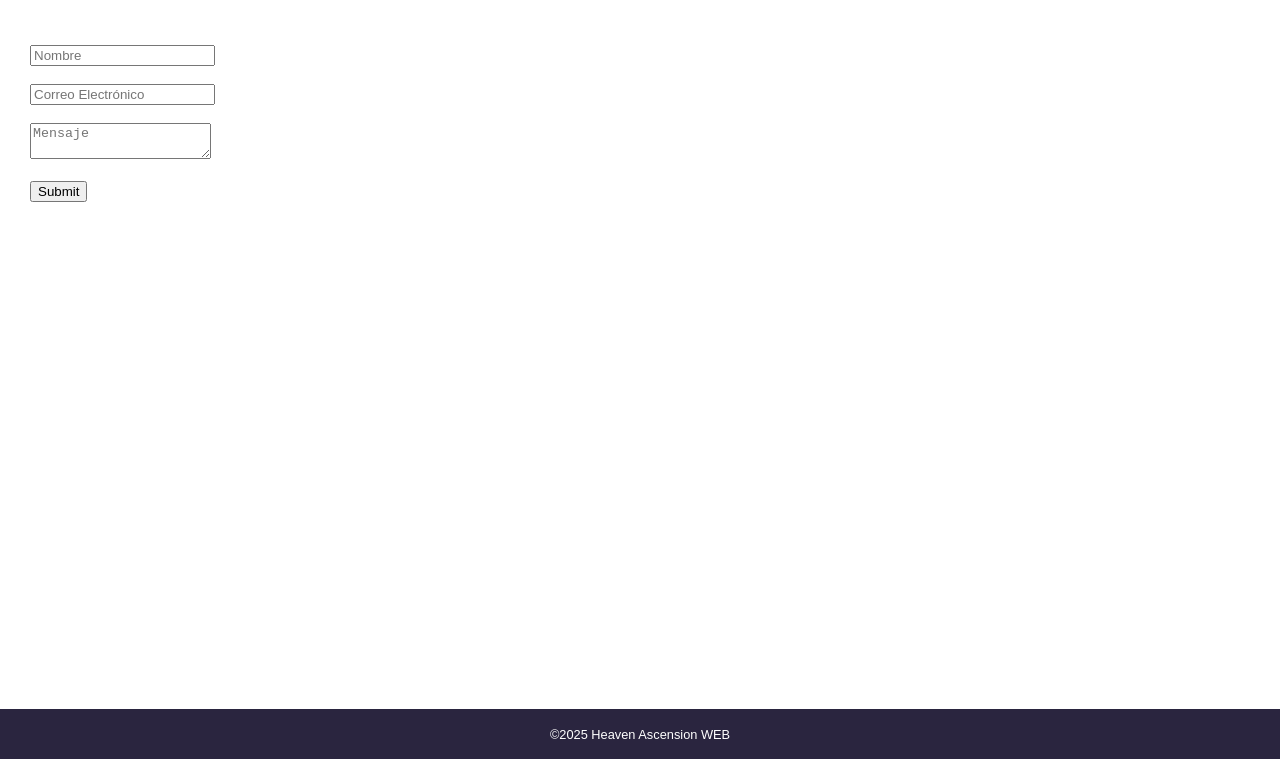
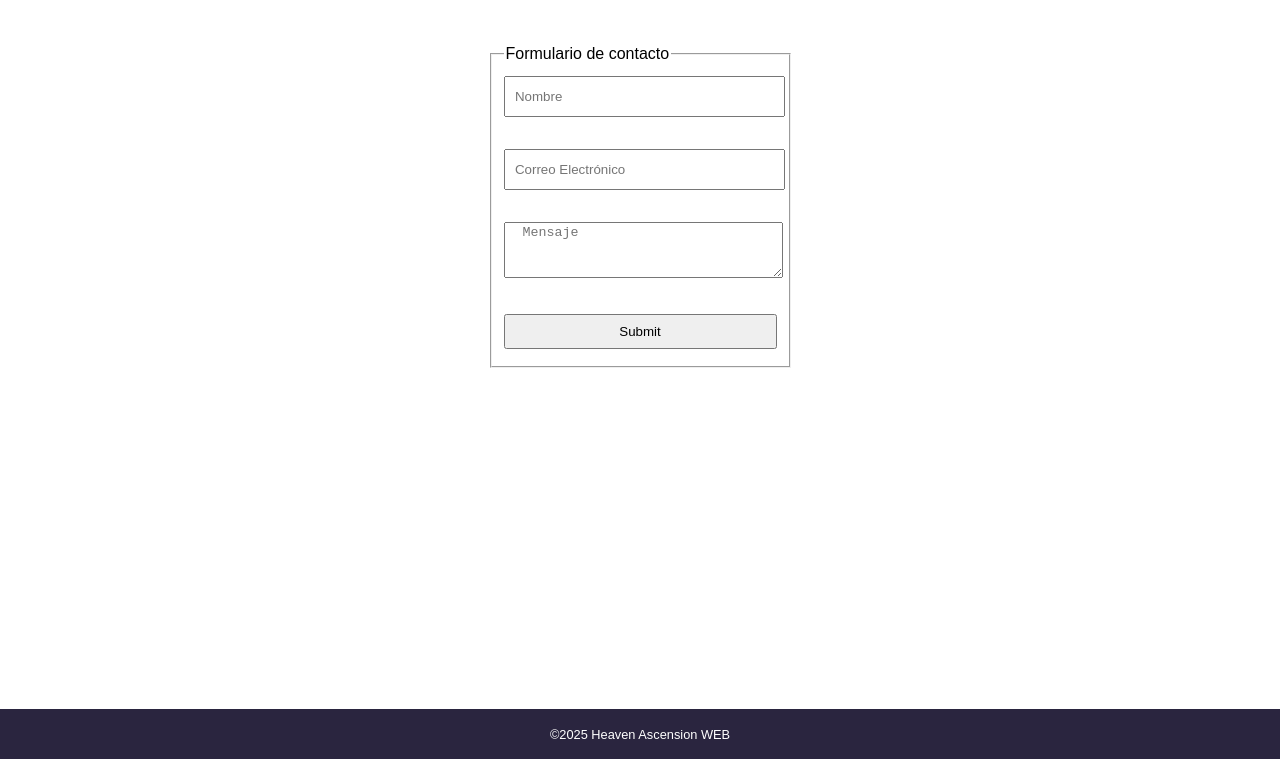
Before and after one commit to saulocaceresg/Laboratorio10IDWEB-HTML-y-CSS, a plain HTML site: page sitio-web/contacto.html in a window 1280 px wide. Shown: the part 91-850 px from the top of the page. Drawn offline with Linux system fonts and the light colour scheme.

Commit message:
Commit 14: estilos del contenido principal (formulario) en contacto.html

```diff
--- a/sitio-web/contacto.html
+++ b/sitio-web/contacto.html
@@ -21,14 +21,17 @@
     </header>
 
     <main>
-        <form action="#" method="post" class="formcontac">
-            <input type="text" id="nombre" name="nombre" placeholder="Nombre" required>
-            <br><br>
-            <input type="email" name="correo" id="correo" placeholder="Correo Electrónico" required>
-            <br><br>
-            <textarea name="mensaje" id="mensaje" placeholder="Mensaje"></textarea>
-            <br><br>
-            <input type="submit" name="envio" id="envio">
+        <form action="#" method="get" class="formcontac">
+            <fieldset>
+                <legend>Formulario de contacto</legend>
+                <input type="text" id="nombre" name="nombre" placeholder="  Nombre" required>
+                <br><br>
+                <input type="email" name="correo" id="correo" placeholder="  Correo Electrónico" required>
+                <br><br>
+                <textarea name="mensaje" id="mensaje" placeholder="  Mensaje"></textarea>
+                <br><br>
+                <input type="submit" name="envio" id="envio">
+            </fieldset>
         </form>
     </main>
 
--- a/sitio-web/css/estilos.css
+++ b/sitio-web/css/estilos.css
@@ -143,3 +143,23 @@ main article.cajanos {
 main article.cajanos div.nos {
     padding: 0 15px;
 }
+
+
+/* =================== CONTACTO ======================= */
+/* ---- Contenido principal de contacto.html ---- */
+main form.formcontac {
+    margin: auto;
+    align-items: center;
+    justify-content: center;
+    width: 25%;
+}
+form.formcontac input, form.formcontac textarea {
+    width: 100%;
+    margin: 7px 0;
+}
+form.formcontac textarea {
+    height: 50px;
+}
+form.formcontac input {
+    height: 35px;
+}
```
